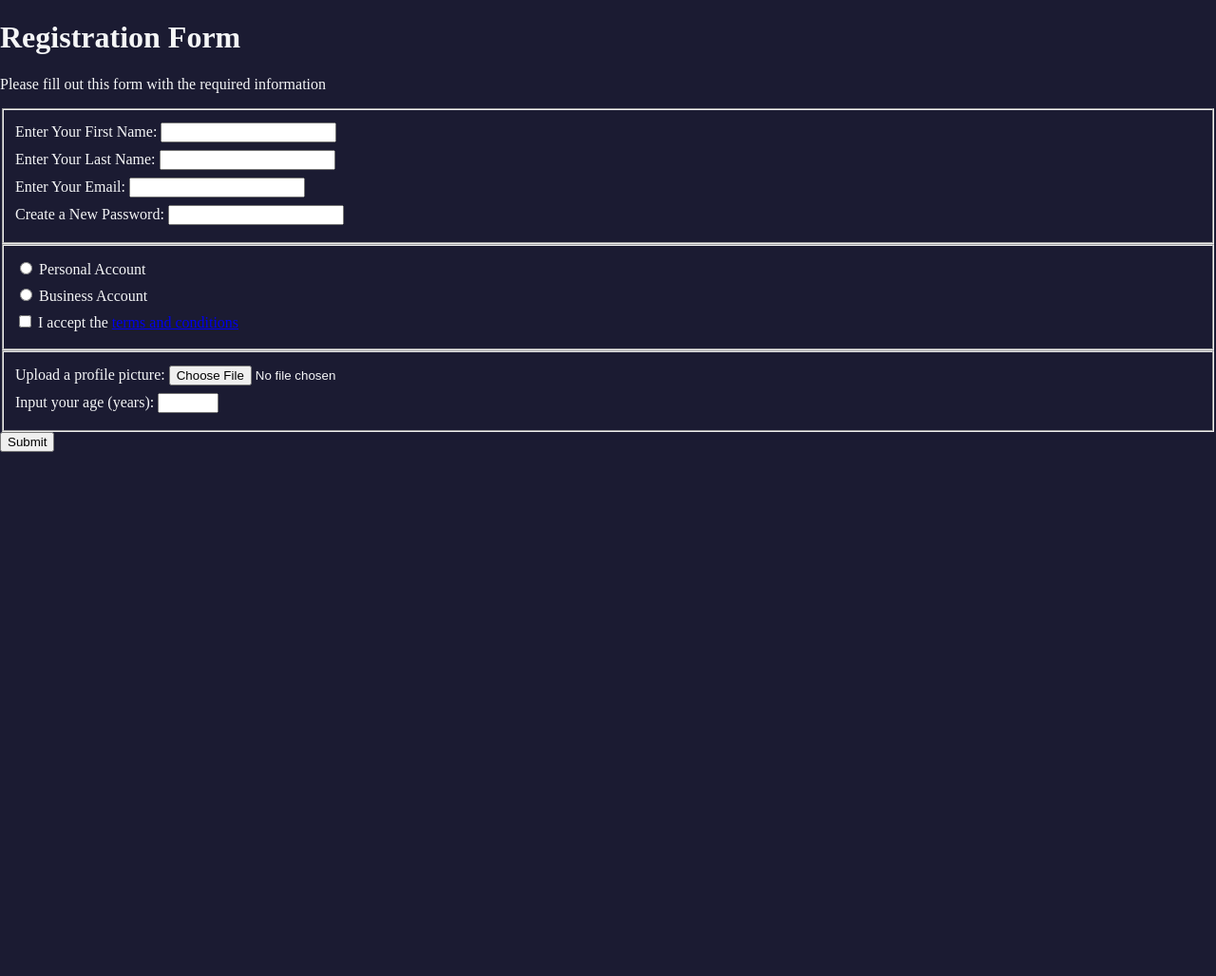
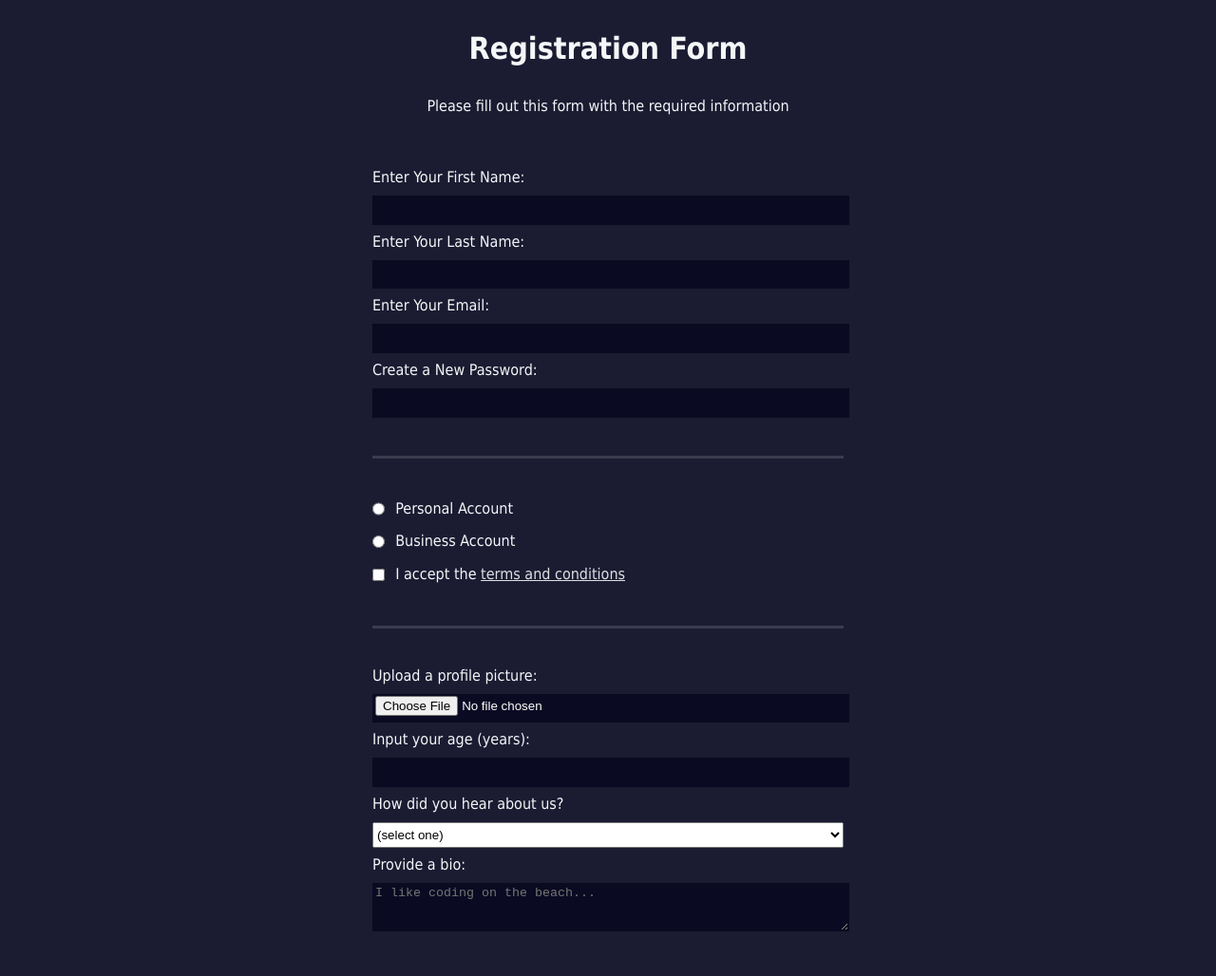
Before and after one commit to daydin14/freecodecamp, a plain HTML site: page responsive-web-design/registration-form/index.html in a window 1280 px wide. Shown: the top 1028 px of the page at 95% size. Before the commit the page ends 821 px from the top, so only its background shows below. Drawn offline with Linux system fonts and the light colour scheme.

Commit message:
registration-form

```diff
--- a/responsive-web-design/registration-form/index.html
+++ b/responsive-web-design/registration-form/index.html
@@ -10,24 +10,35 @@
 <body>
     <h1>Registration Form</h1>
     <p>Please fill out this form with the required information</p>
-    <form action='https://register-demo.freecodecamp.org'>
+        <form action='https://register-demo.freecodecamp.org'>
       <fieldset>
-        <label for="first-name">Enter Your First Name: <input id="first-name" type="text" required /></label>
-        <label for="last-name">Enter Your Last Name: <input id="last-name" type="text" required /></label>
-        <label for="email">Enter Your Email: <input id="email" type="email" required /></label>
-        <label for="new-password">Create a New Password: <input id="new-password" type="password" pattern="[a-z0-5]{8,}" required /></label>
+        <label for="first-name">Enter Your First Name: <input id="first-name" name="first-name" type="text" required /></label>
+        <label for="last-name">Enter Your Last Name: <input id="last-name" name="last-name" type="text" required /></label>
+        <label for="email">Enter Your Email: <input id="email" name="email" type="email" required /></label>
+        <label for="new-password">Create a New Password: <input id="new-password" name="new-password" type="password" pattern="[a-z0-5]{8,}" required /></label>
       </fieldset>
       <fieldset>
-        <label for="personal-account"><input id="personal-account" type="radio" name="account-type" /> Personal Account</label>
-        <label for="business-account"><input id="business-account" type="radio" name="account-type" /> Business Account</label>
-        <label for="terms-and-conditions">
-          <input id="terms-and-conditions" type="checkbox" required /> I accept the <a href="https://www.freecodecamp.org/news/terms-of-service/">terms and conditions</a>
+        <label for="personal-account"><input id="personal-account" type="radio" name="account-type" class="inline" /> Personal Account</label>
+        <label for="business-account"><input id="business-account" type="radio" name="account-type" class="inline" /> Business Account</label>
+        <label for="terms-and-conditions" name="terms-and-conditions">
+          <input id="terms-and-conditions" type="checkbox" required name="terms-and-conditions" class="inline" /> I accept the <a href="https://www.freecodecamp.org/news/terms-of-service/">terms and conditions</a>
         </label>
       </fieldset>
       <fieldset>
-        <label>Upload a profile picture: <input type="file" /></label>
-        <label>Input your age (years): <input type="number" min="13" max="120" /></label>
-
+        <label for="profile-picture">Upload a profile picture: <input id="profile-picture" type="file" name="file" /></label>
+        <label for="age">Input your age (years): <input id="age" type="number" name="age" min="13" max="120" /></label>
+        <label for="referrer">How did you hear about us?
+          <select id="referrer" name="referrer">
+            <option value="">(select one)</option>
+            <option value="1">freeCodeCamp News</option>
+            <option value="2">freeCodeCamp YouTube Channel</option>
+            <option value="3">freeCodeCamp Forum</option>
+            <option value="4">Other</option>
+          </select>
+        </label>
+        <label for="bio">Provide a bio:
+          <textarea id="bio" name="bio" rows="3" cols="30" placeholder="I like coding on the beach..."></textarea>
+        </label>
       </fieldset>
       <input type="submit" value="Submit" />
     </form>
--- a/responsive-web-design/registration-form/styles.css
+++ b/responsive-web-design/registration-form/styles.css
@@ -4,9 +4,73 @@ body {
   margin: 0;
   background-color: #1b1b32;
   color: #f5f6f7;
+  font-family: Tahoma;
+  font-size: 16px;
+}
+
+h1, p {
+  margin: 1em auto;
+  text-align: center;
+}
+
+form {
+  width: 60vw;
+  max-width: 500px;
+  min-width: 300px;
+  margin: 0 auto;
+  padding-bottom: 2em;
+}
+
+fieldset {
+  border: none;
+  padding: 2rem 0;
+  border-bottom: 3px solid #3b3b4f;
+}
+
+fieldset:last-of-type {
+  border-bottom: none;
 }
 
 label {
   display: block;
   margin: 0.5rem 0;
 }
+
+input,
+textarea,
+select {
+  margin: 10px 0 0 0;
+  width: 100%;
+  min-height: 2em;
+}
+
+input, textarea {
+  background-color: #0a0a23;
+  border: 1px solid #0a0a23;
+  color: #ffffff;
+}
+
+.inline {
+  width: unset;
+  margin: 0 0.5em 0 0;
+  vertical-align: middle;
+}
+
+input[type="submit"] {
+  display: block;
+  width: 60%;
+  margin: 1em auto;
+  height: 2em;
+  font-size: 1.1rem;
+  background-color: #3b3b4f;
+  border-color: white;
+  min-width: 300px;
+}
+
+input[type="file"] {
+  padding: 1px 2px;
+}
+
+a {
+  color: #dfdfe2;
+}
```
